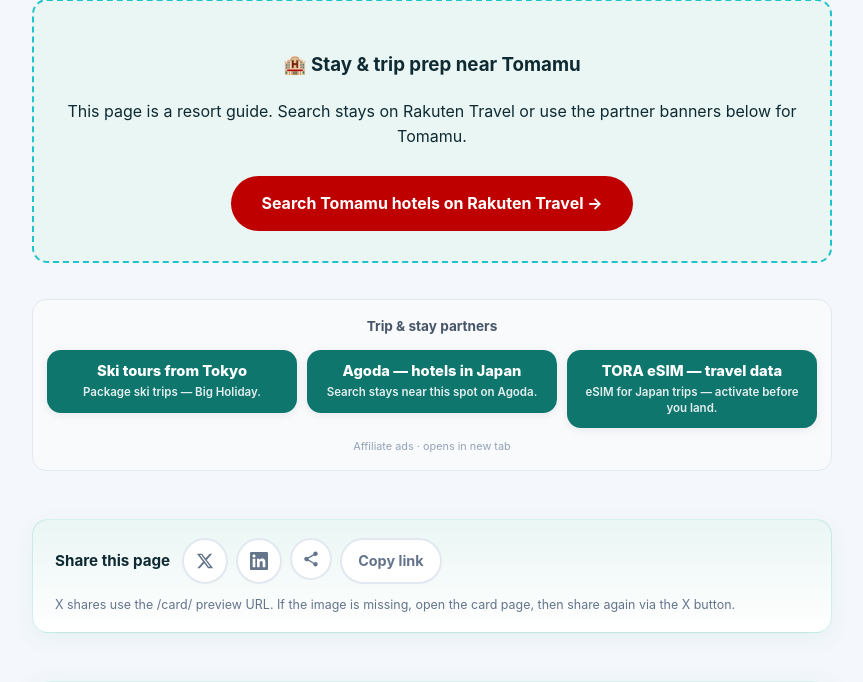
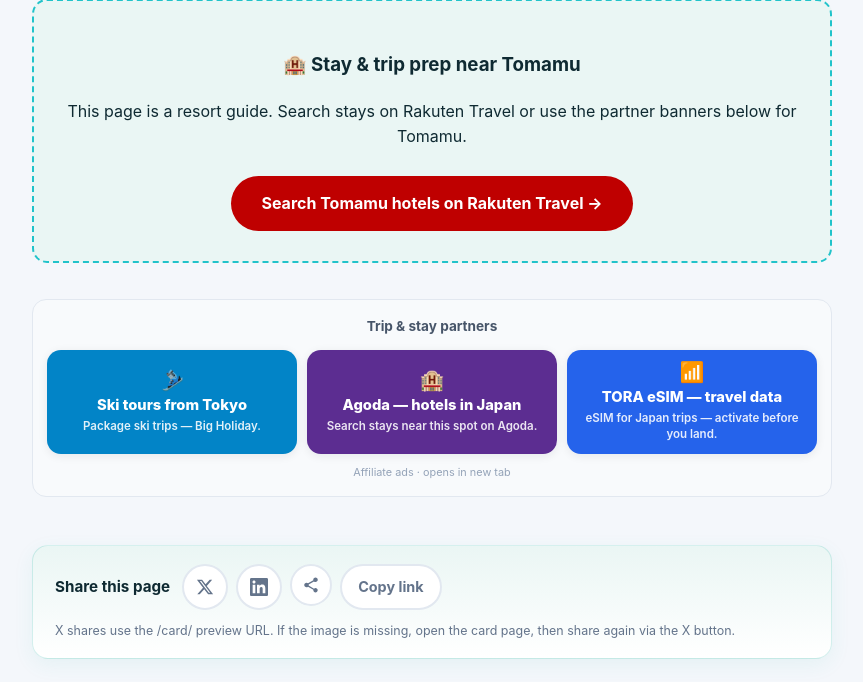
Before and after one commit to starful/jpfun, a Flask app: page /item/tomamu_en in a window 1280 px wide. Shown: the part 2376-3058 px from the top of the page, without its empty margins (208-1071 px from the left). Run offline with Flask 3, Linux system fonts and the light colour scheme; data that the repository does not hold is empty; some libraries are stand-ins or nearby versions.

Commit message:
Give each A8 partner button its own color and icon.
Equal-height cards stay, so short labels no longer look like a smaller button.

Co-authored-by: Cursor <cursoragent@cursor.com>

```diff
--- a/app/static/css/style.css
+++ b/app/static/css/style.css
@@ -1187,6 +1187,8 @@ footer {
 }
 .a8-banners__item {
     position: relative;
+    display: flex;
+    flex-direction: column;
     flex: 1 1 160px;
     min-width: 0;
     max-width: 280px;
@@ -1197,8 +1199,11 @@ footer {
     align-items: center;
     justify-content: center;
     box-sizing: border-box;
+    flex: 1 1 auto;
     width: 100%;
-    min-height: 52px;
+    height: 100%;
+    min-height: 88px;
+    text-align: center;
     padding: 12px 16px;
     border-radius: 14px;
     text-decoration: none;
@@ -1209,9 +1214,54 @@ footer {
 }
 .a8-banners__link:hover {
     transform: translateY(-2px);
-    background: #0d9488;
     box-shadow: 0 6px 16px rgba(15, 23, 42, 0.12);
 }
+.a8-banners__link::before {
+    display: block;
+    margin: 0 0 6px;
+    font-size: 1.25rem;
+    line-height: 1;
+    content: "🔗";
+}
+.a8-banners__item--agoda .a8-banners__link { background: #5c2d91; }
+.a8-banners__item--agoda .a8-banners__link:hover { background: #4a2474; }
+.a8-banners__item--agoda .a8-banners__link::before { content: "🏨"; }
+.a8-banners__item--kkday .a8-banners__link { background: #ea580c; }
+.a8-banners__item--kkday .a8-banners__link:hover { background: #c2410c; }
+.a8-banners__item--kkday .a8-banners__link::before { content: "🎫"; }
+.a8-banners__item--korean_college .a8-banners__link { background: #7c3aed; }
+.a8-banners__item--korean_college .a8-banners__link:hover { background: #6d28d9; }
+.a8-banners__item--korean_college .a8-banners__link::before { content: "📖"; }
+.a8-banners__item--buyma_travel .a8-banners__link { background: #db2777; }
+.a8-banners__item--buyma_travel .a8-banners__link:hover { background: #be185d; }
+.a8-banners__item--buyma_travel .a8-banners__link::before { content: "🧭"; }
+.a8-banners__item--tora_esim .a8-banners__link { background: #2563eb; }
+.a8-banners__item--tora_esim .a8-banners__link:hover { background: #1d4ed8; }
+.a8-banners__item--tora_esim .a8-banners__link::before { content: "📶"; }
+.a8-banners__item--oakhouse .a8-banners__link { background: #0f766e; }
+.a8-banners__item--oakhouse .a8-banners__link:hover { background: #0b5f59; }
+.a8-banners__item--oakhouse .a8-banners__link::before { content: "🏡"; }
+.a8-banners__item--cross_oneroom .a8-banners__link { background: #0e7490; }
+.a8-banners__item--cross_oneroom .a8-banners__link:hover { background: #155e75; }
+.a8-banners__item--cross_oneroom .a8-banners__link::before { content: "🏢"; }
+.a8-banners__item--shin_okubo_korean .a8-banners__link { background: #be185d; }
+.a8-banners__item--shin_okubo_korean .a8-banners__link:hover { background: #9d174d; }
+.a8-banners__item--shin_okubo_korean .a8-banners__link::before { content: "💬"; }
+.a8-banners__item--ski_tour .a8-banners__link { background: #0284c7; }
+.a8-banners__item--ski_tour .a8-banners__link:hover { background: #0369a1; }
+.a8-banners__item--ski_tour .a8-banners__link::before { content: "🎿"; }
+.a8-banners__item--glamping .a8-banners__link { background: #16a34a; }
+.a8-banners__item--glamping .a8-banners__link:hover { background: #15803d; }
+.a8-banners__item--glamping .a8-banners__link::before { content: "🏕️"; }
+.a8-banners__item--yumeyado .a8-banners__link { background: #c2410c; }
+.a8-banners__item--yumeyado .a8-banners__link:hover { background: #9a3412; }
+.a8-banners__item--yumeyado .a8-banners__link::before { content: "♨️"; }
+.a8-banners__item--neuro_dive .a8-banners__link { background: #0891b2; }
+.a8-banners__item--neuro_dive .a8-banners__link:hover { background: #0e7490; }
+.a8-banners__item--neuro_dive .a8-banners__link::before { content: "💻"; }
+.a8-banners__item--pro_jin .a8-banners__link { background: #4f46e5; }
+.a8-banners__item--pro_jin .a8-banners__link:hover { background: #4338ca; }
+.a8-banners__item--pro_jin .a8-banners__link::before { content: "👔"; }
 .a8-banners__label {
     display: block;
     margin: 0;
```
